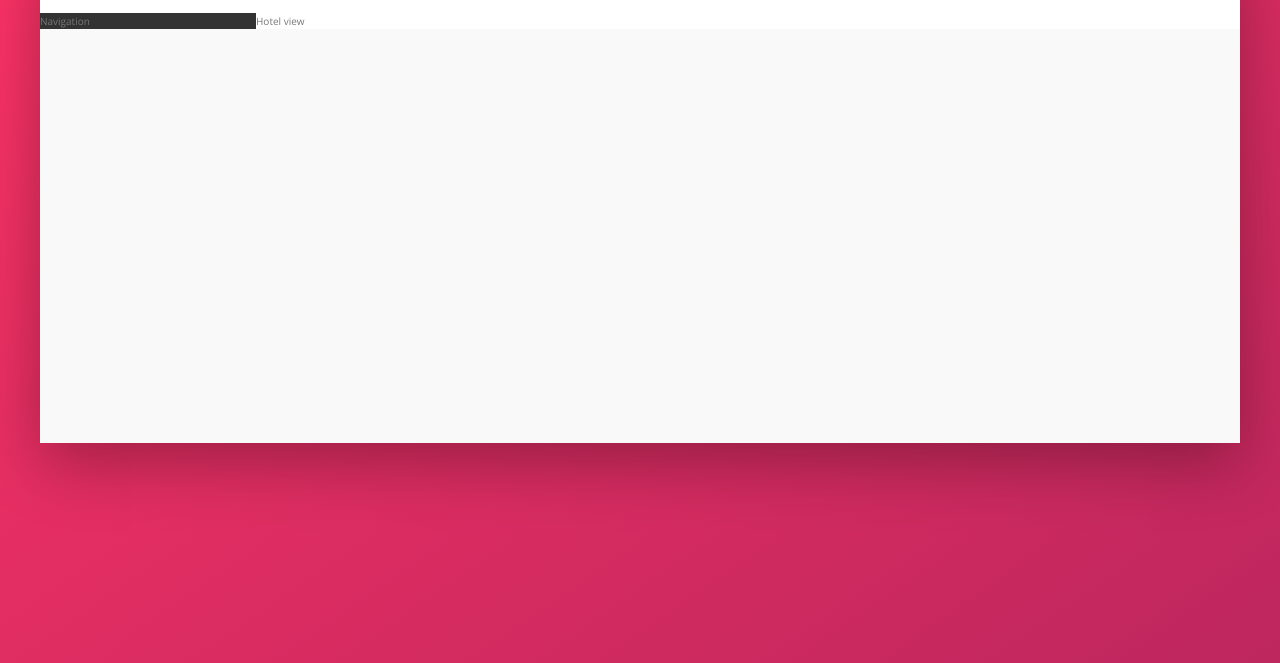
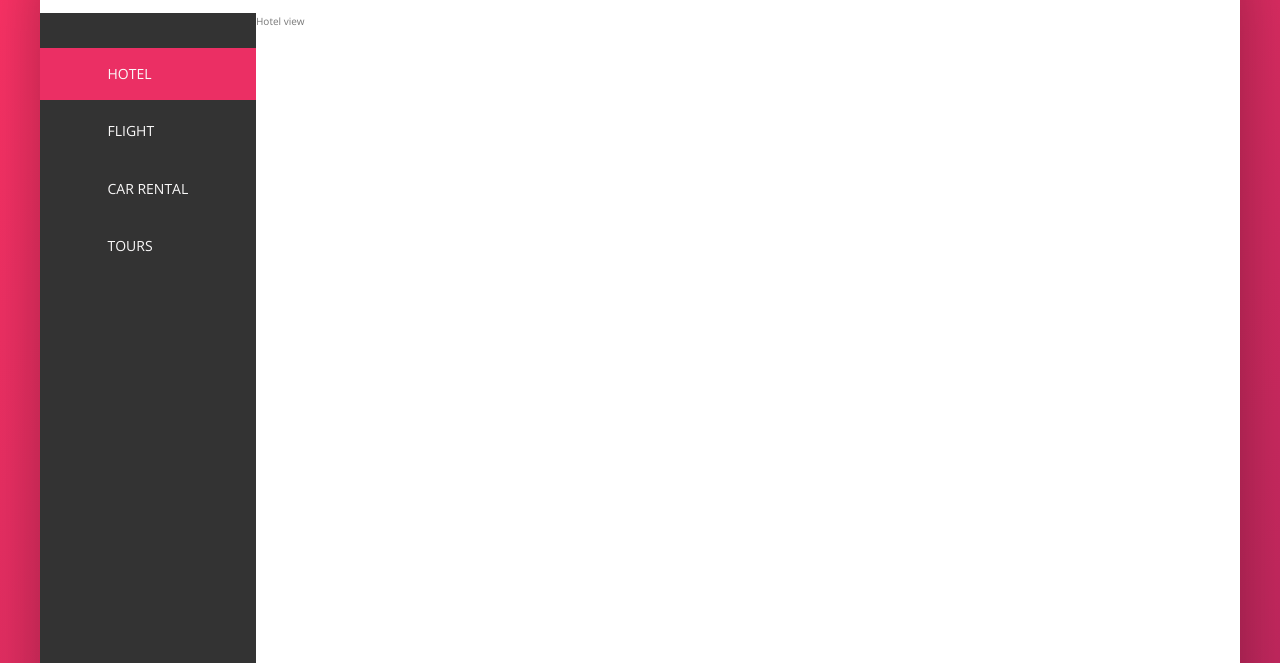
Before and after one commit to jkop22/Project_2_SASS_Udemy_course, a website: page index.html in a window 1280 px wide. Shown: the part 137-800 px from the top of the page. Drawn offline with nearby package versions, Linux system fonts and the light colour scheme.

Commit message:
navigační Sidebar sekce - komplet hotovo

```diff
--- a/index.html
+++ b/index.html
@@ -52,8 +52,45 @@
           </div>
         </nav>
       </header>
+
       <div class="content">
-        <nav class="sidebar">Navigation</nav>
+        <nav class="sidebar">
+          <ul class="side-nav">
+            <li class="side-nav__item side-nav__item--active">
+              <a href="#" class="side-nav__link">
+                <svg class="side-nav__icon">
+                  <use xlink:href="img/sprite.svg#icon-home"></use>
+                </svg>
+                <span>Hotel</span>
+              </a>
+            </li>
+            <li class="side-nav__item">
+              <a href="#" class="side-nav__link">
+                <svg class="side-nav__icon">
+                  <use xlink:href="img/sprite.svg#icon-aircraft-take-off"></use>
+                </svg>
+                <span>Flight</span>
+              </a>
+            </li>
+            <li class="side-nav__item">
+              <a href="#" class="side-nav__link">
+                <svg class="side-nav__icon">
+                  <use xlink:href="img/sprite.svg#icon-key"></use>
+                </svg>
+                <span>Car rental</span>
+              </a>
+            </li>
+            <li class="side-nav__item">
+              <a href="#" class="side-nav__link">
+                <svg class="side-nav__icon">
+                  <use xlink:href="img/sprite.svg#icon-map"></use>
+                </svg>
+                <span>Tours</span>
+              </a>
+            </li>
+          </ul>
+          <div class="legal">&copy; 2017 by Trillo. All rights reserved.</div>
+        </nav>
         <main class="hotel-view">Hotel view</main>
       </div>
     </div>
--- a/sass/_components.scss
+++ b/sass/_components.scss
@@ -62,6 +62,7 @@
     fill: var(--color-grey-dark-3); // zmena barvy SVG ikony
   }
 }
+
 //////////////////////
 //USER NAV
 
@@ -115,3 +116,71 @@
     margin-right: 1rem;
   }
 }
+
+////////////////
+// NAV SIDEBAR
+
+.side-nav {
+  font-size: 1.4rem;
+  list-style: none;
+  margin-top: 3.5rem;
+
+  &__item {
+    position: relative;
+
+    &:not(:last-child) {
+      margin-bottom: 0.5rem;
+    }
+  }
+
+  &__item::before {
+    content: "";
+    position: absolute;
+    top: 0;
+    left: 0;
+    height: 100%;
+    width: 3px;
+    background-color: var(--color-primary);
+    transform: scaleY(0);
+    transition: transform 0.2s, width 0.4s cubic-bezier(1, 0, 0, 1) 0.2s,
+      background-color 0.1s;
+  }
+
+  &__item:hover::before,
+  &__item--active::before {
+    transform: scaleY(1);
+    width: 100%;
+  }
+
+  &__item:active::before {
+    background-color: var(--color-primary-light);
+  }
+
+  &__link {
+    color: var(--color-grey-light-1);
+    text-decoration: none;
+    text-transform: uppercase;
+    display: block;
+    padding: 1.5rem 3rem;
+
+    display: flex;
+    align-items: center;
+
+    position: relative;
+    z-index: 10;
+  }
+
+  &__icon {
+    width: 1.75rem;
+    height: 1.75rem;
+    margin-right: 2rem;
+    fill: currentColor;
+  }
+}
+
+.legal {
+  color: var(--color-grey-light-4);
+  font-size: 1.2rem;
+  text-align: center;
+  padding: 1.5rem;
+}
--- a/sass/_layout.scss
+++ b/sass/_layout.scss
@@ -25,10 +25,16 @@
   background-color: var(--color-grey-dark-1);
 
   flex: 0 0 18%; // sirka item (flex-basis) ve zkracene formě
+
+  display: flex;
+  flex-direction: column;
+  justify-content: space-between;
 }
 
 .hotel-view {
   background-color: #fff;
 
   flex: 1; // dovolime item rust (flex-grow) ve zkracenem zapisu
+
+  height: 80rem; // pouze docasne
 }
```
Also changed, not shown: css/style.css/main.css, 1 other file.
